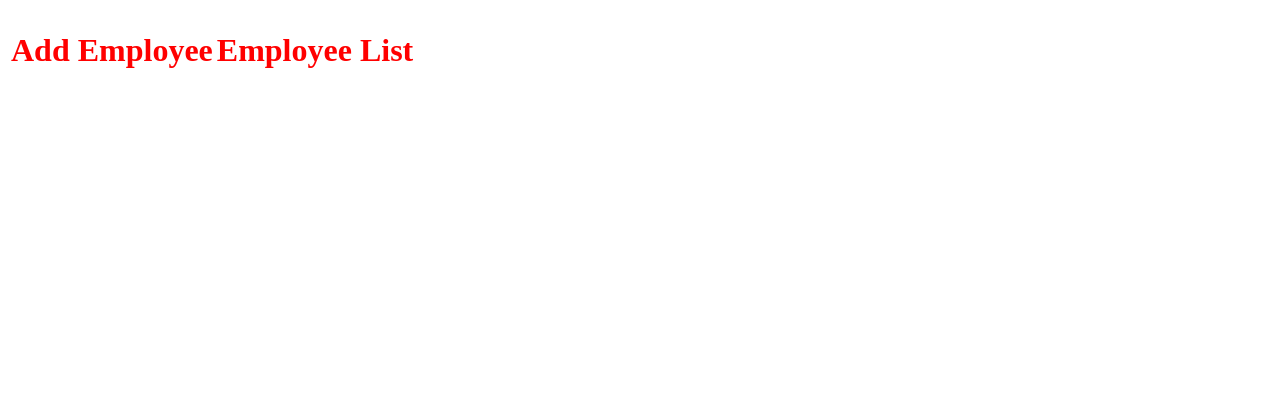
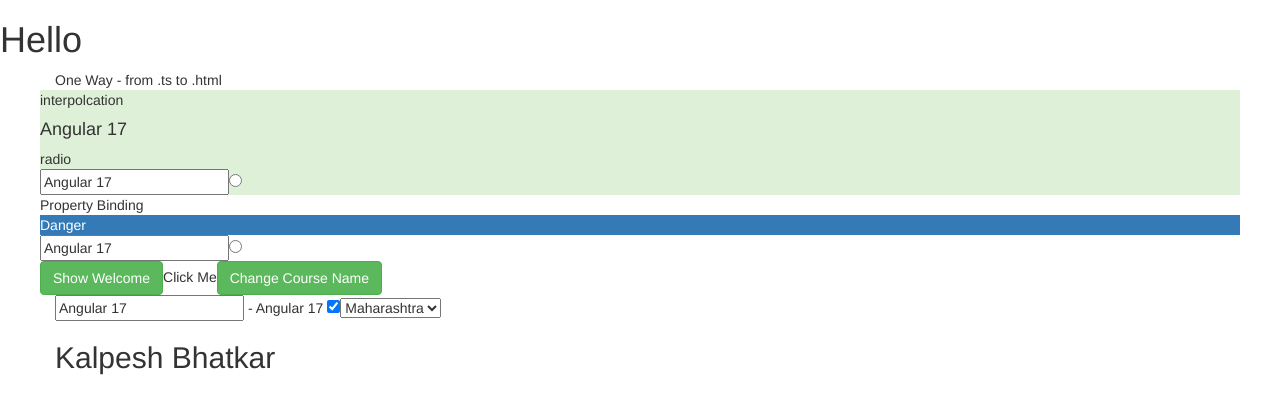
Before and after one commit to KalpeshBhatkar/Angular18_YT_Course_V2, an Angular app: page / in a window 1280 px wide. Shown: the top 414 px of the page. Built offline with nearby package versions, Linux system fonts and the light colour scheme.

Commit message:
Part 4 Data Binding

```diff
--- a/src/app/app.component.html
+++ b/src/app/app.component.html
@@ -1,10 +1,14 @@
-<table>
+<h1>Hello</h1>
+<!-- <table style="width: 100%;">
   <tr>
+    <td>
+      <app-employee-list></app-employee-list>
+    </td>
     <td>
       <app-add-employee></app-add-employee>
     </td>
-    <td>
-      <app-employee-list></app-employee-list>
-    </td>
   </tr>
-</table>
+</table> -->
+<div class="container">
+  <app-data-binding></app-data-binding>
+</div>
--- /dev/null
+++ b/src/app/components/data-binding/data-binding.component.html
@@ -0,0 +1,49 @@
+<div class="row">
+    <div class="col-4">
+        One Way - from .ts to .html
+    </div>
+    <div class="col-4"></div>
+    <div class="col-4"></div>
+</div>
+<div class="row">
+    <div class="col-4">
+        <div class="row">
+            <div class="col-4 bg-success">
+                interpolcation
+                <h4>{{courseName}}</h4>
+                <div>{{inputType}}</div>
+                <input type="text" value="{{courseName}}" placeholder="Enter text" />
+                <input type="{{inputType}}" />
+            </div>
+            <div class="col-4">
+                Property Binding
+                <div [class]="myClassName">Danger</div>
+                <input type="text" [value]="courseName" />
+                <input [type]="inputType" />
+            </div>
+             <div class="col-4">
+                <button class="btn btn-success" (click)="showAlert('Hi Kalpesh')">Show Welcome</button>
+                <span (click)="showAlert('This is from Span')">Click Me</span>
+                <button class="btn btn-success" (click)="changeCourseName()">Change Course Name</button>
+            </div>
+        </div>
+    </div>
+    <div class="col-4">
+        <input type="text" [(ngModel)]="courseName" /> - {{courseName}}
+        <input type="checkbox" [(ngModel)]="isIndian" />
+        <select [(ngModel)]="stateName">
+            <option value="">Select</option>
+            <option value="Goa">Goa</option>
+            <option value="Maharashtra">Maharashtra</option>
+            <option value="Panjab">Panjab</option>
+        </select>
+    </div>
+    <div class="col-4">
+        <h2>{{firstName()}}</h2>
+    </div>
+</div>
+<div class="row">
+    <div class="col-4"></div>
+    <div class="col-4"></div>
+    <div class="col-4"></div>
+</div>
--- /dev/null
+++ b/src/app/components/data-binding/data-binding.component.ts
@@ -0,0 +1,44 @@
+import { Component, signal } from '@angular/core';
+import { FormsModule } from '@angular/forms';
+
+@Component({
+  selector: 'app-data-binding',
+  standalone: true,
+  imports: [FormsModule],
+  templateUrl: './data-binding.component.html',
+  styleUrl: './data-binding.component.css'
+})
+export class DataBindingComponent {
+  //4 Types of DataType
+  //string, number, boolean, date
+
+  courseName: string = "Angular 17";
+  stateName: string = "Maharashtra";
+
+  //inputType = "checkbox";
+  inputType = "radio";
+
+  myClassName: string = "bg-primary";
+
+  rollNo: number = 123;
+
+  isIndian: boolean = true;
+
+  currentDate: Date = new Date();
+
+  firstName = signal("Kalpesh Bhatkar");
+
+  constructor(){
+    //this.courseName = "Angular 19";
+    //this.inputType = '1234';
+  }
+
+  changeCourseName(){
+    this.courseName = "React Js";
+    this.firstName.set("Bhatkar Kalpesh");
+  }
+
+  showAlert(message: string){
+    alert(message);
+  }
+}
--- a/src/index.html
+++ b/src/index.html
@@ -6,6 +6,7 @@
   <base href="/">
   <meta name="viewport" content="width=device-width, initial-scale=1">
   <link rel="icon" type="image/x-icon" href="favicon.ico">
+  <link rel="stylesheet" href="https://maxcdn.bootstrapcdn.com/bootstrap/3.4.1/css/bootstrap.min.css">
 </head>
 <body>
   <app-root></app-root>
```
Also changed, not shown: src/app/app.component.ts (+4 -3 lines), src/app/components/data-binding/data-binding.component.css (added), 1 other file (tests, documents, lock files or other folders).
